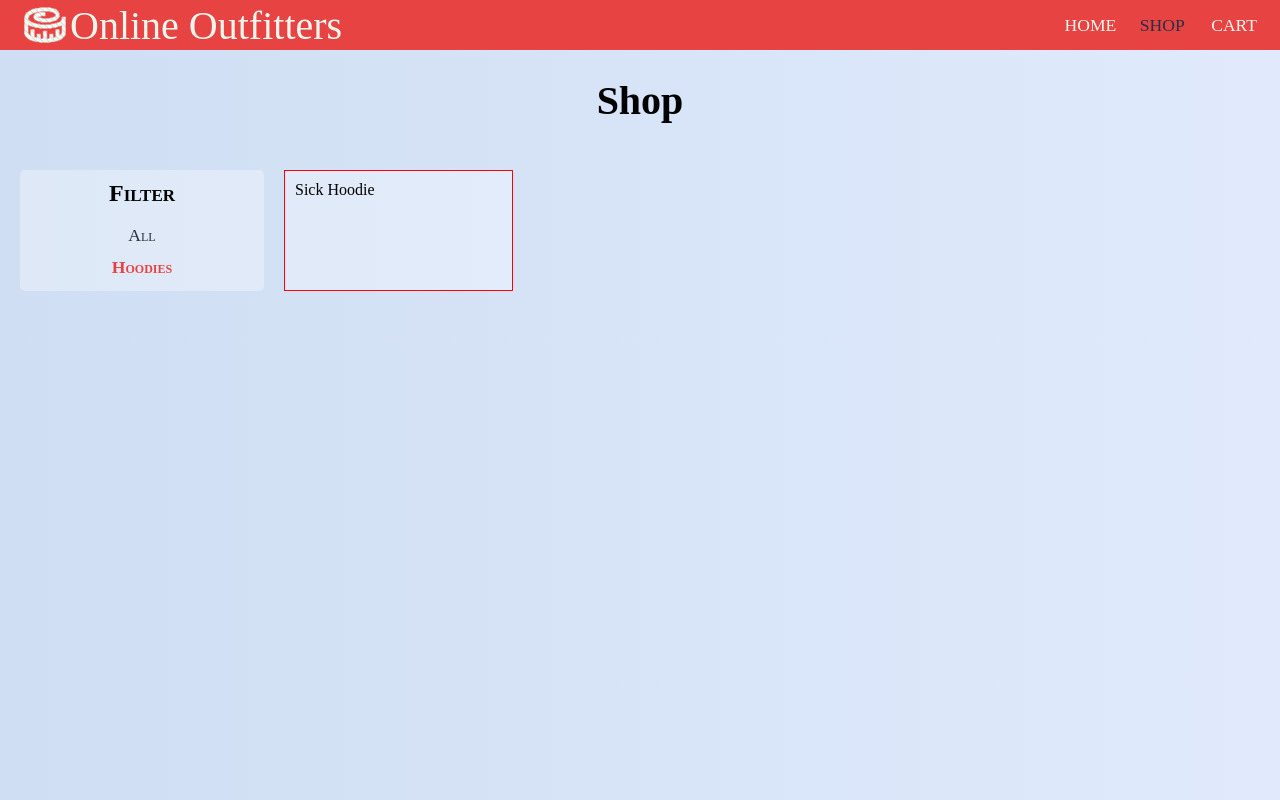
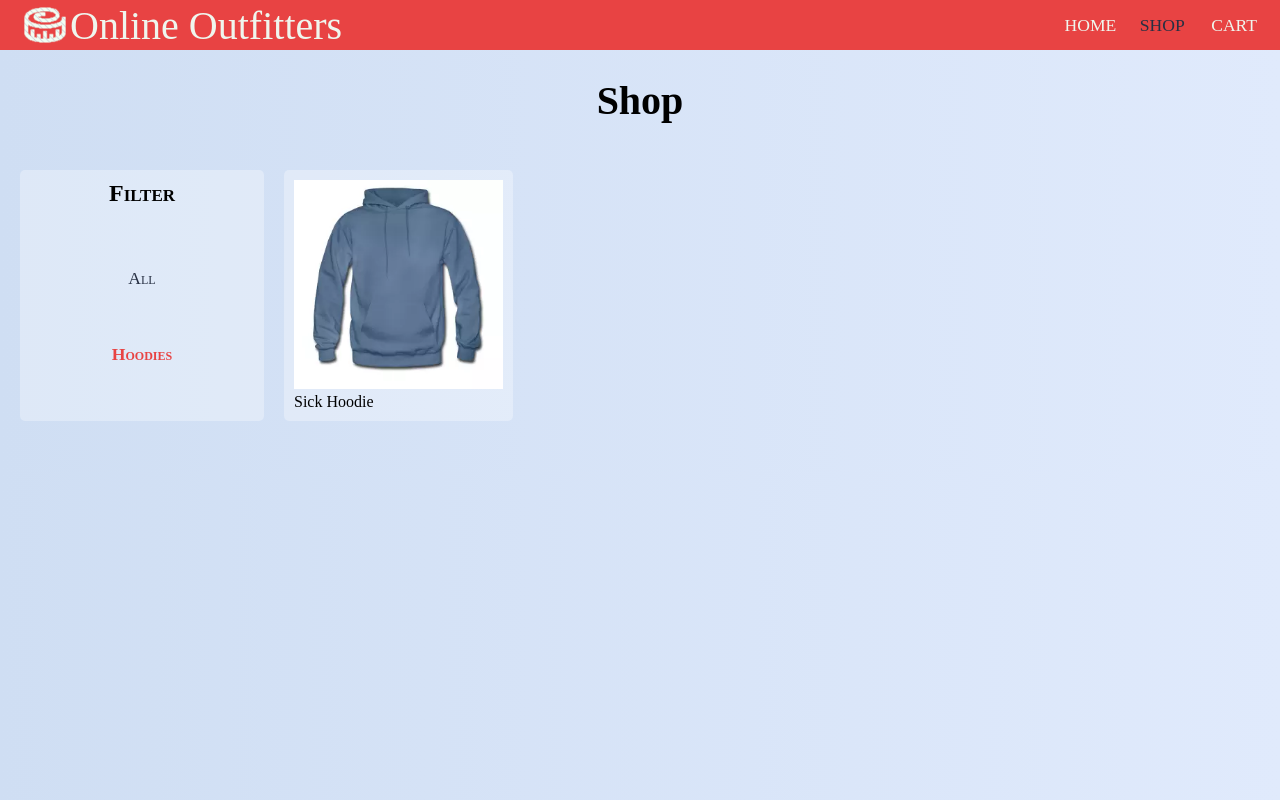
Before and after one commit to DavidFarrer/Decked-Out, a React app: page /shop/hoodies in a window 1280 px wide. Built offline with nearby package versions, Linux system fonts and the light colour scheme; the HTML template or start-up script is replaced by a standard one; a web font is replaced by a local one.

Commit message:
add product hover for details

```diff
--- a/src/components/Product.js
+++ b/src/components/Product.js
@@ -1,7 +1,13 @@
 import React from "react";
 
 const Product = ({ product }) => (
-	<p>{product.name}</p>
+	<article className="product">
+		<div className="product__image-container">
+			<img className="product__image" src={product.image} />
+			<button className="product__button">Details</button>
+		</div>
+		<p>{product.name}</p>
+	</article>
 )
 
 export default Product;
--- a/src/components/Products.js
+++ b/src/components/Products.js
@@ -5,6 +5,7 @@ const Products = ({ products, filter }) => {
 	function renderProduct(product) {
 		return (
 			<Product
+				key={product.id}
 				product={product}
 			/>
 		);
@@ -16,9 +17,7 @@ const Products = ({ products, filter }) => {
 	const visibleProducts = [];
 	filteredProducts.map(product => {
 		visibleProducts.push(
-			<article className="product" key={product.id}>
-				{renderProduct(product)}
-			</article>
+				renderProduct(product)
 		);
 	});
 	return (
--- a/src/index.scss
+++ b/src/index.scss
@@ -33,6 +33,7 @@ body {
 	padding: 0 20px;
 	position: fixed;
 	width: 100%;
+	z-index: 99999;
 }
 
 .navbar__img {
@@ -213,8 +214,43 @@ body {
 /* Product */
 .product {
 	background: rgba(255,255,255,0.3);
-	border: 1px solid red;
+	border-radius: 5px;
 	padding: 10px;
+
+	&:hover {
+		cursor: pointer;
+		.product__image {
+			opacity: 0.6;
+		}
+		.product__button {
+			opacity: 1;
+		}
+	}
+}
+
+.product__image-container {
+	position: relative;
+}
+.product__image {
+	transform: translateZ(0);
+	transition: 0.5s ease;
+	width: 100%;
+}
+
+.product__button {
+	background-color: $gunmetal;
+	border: none;
+	border-radius: 5px;
+	color: $honey-dew;
+	cursor: pointer;
+	padding: 4px;
+	position: absolute;
+	top: 50%;
+	left: 50%;
+	transform: translate3D(-50%, -50%, 0);
+	text-align: center;
+	transition: 0.5s ease;
+	opacity: 0;
 }
 
 @media (max-width: 600px) {
--- a/src/reducers/products.js
+++ b/src/reducers/products.js
@@ -2,12 +2,14 @@ const productsArr = [
 	{
 		id: 0,
 		name: "Sick Hoodie",
-		category: "hoodies"
+		category: "hoodies",
+		image: require("../images/greyhoodie.jpg")
 	},
 	{
 		id: 1,
 		name: "Something else",
-		category: "other"
+		category: "other",
+		image: ""
 	}
 ];
 
```
Also changed, not shown: src/images/greyhoodie.jpg (added).
